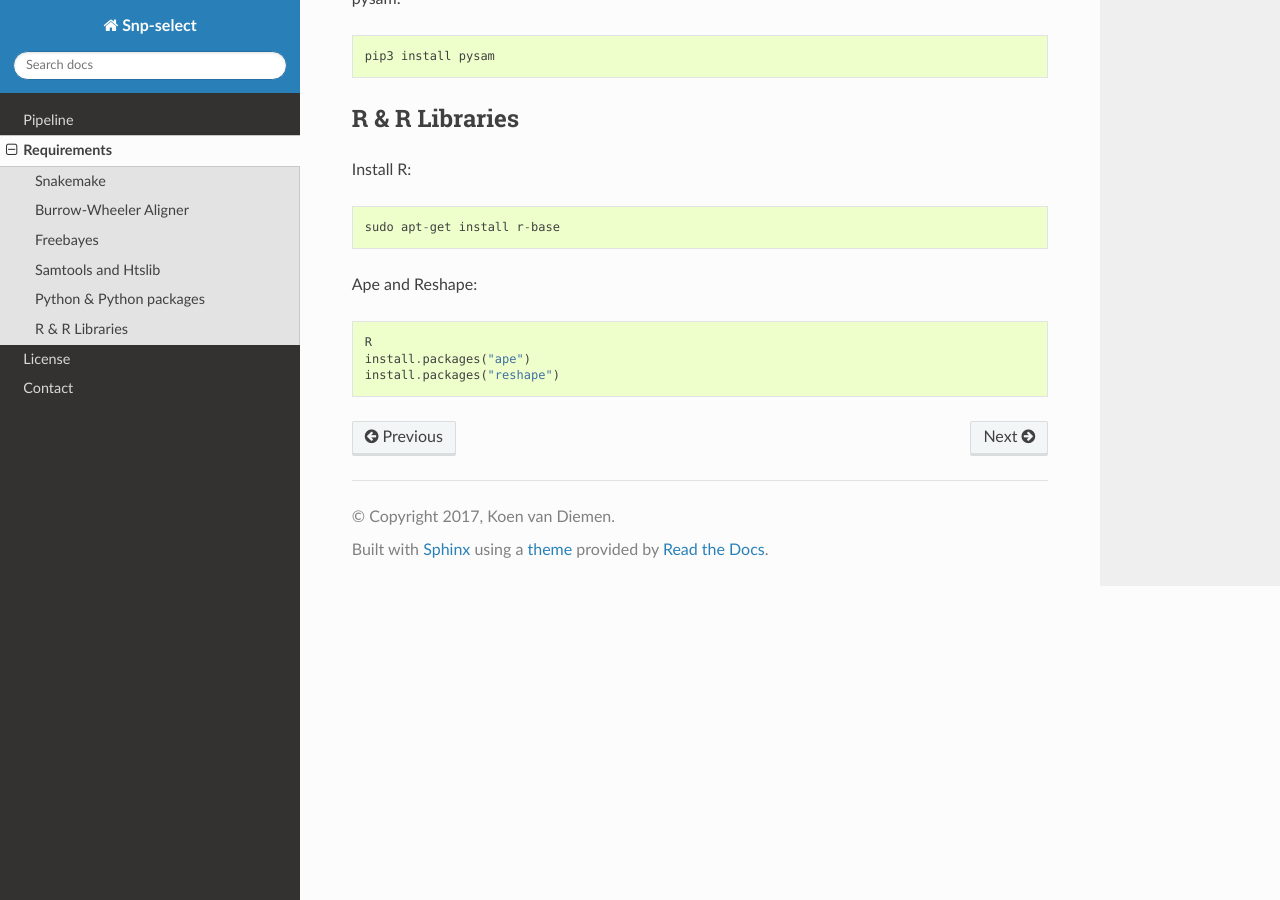
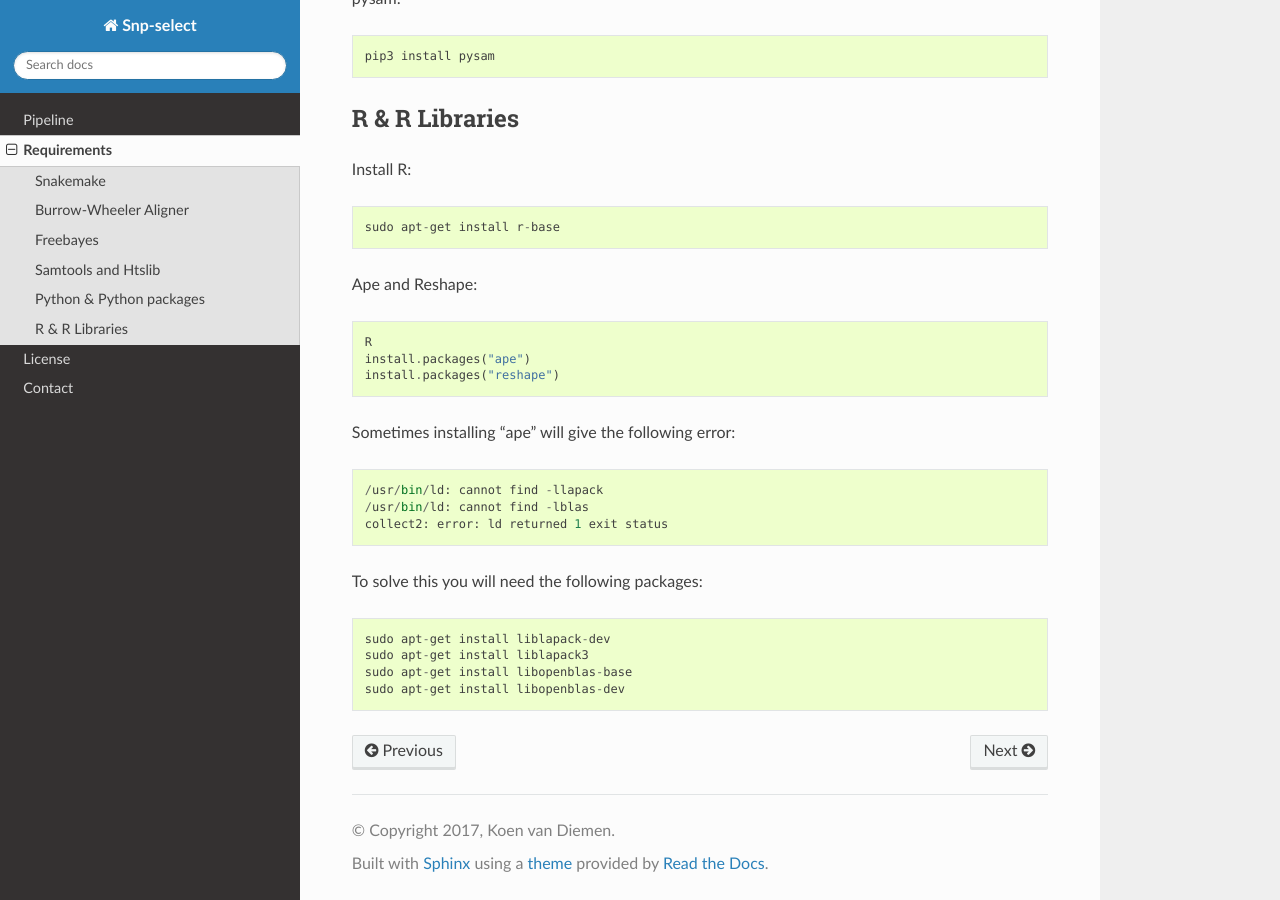
Before and after one commit to vdkoen/SNP-select, a Sphinx documentation site: the page built from docs/source/Installation.rst, in a window 1280 px wide and 900 px high, scrolled down 1913 px. Built offline with Sphinx 7.4.7 and the Read the Docs theme 2.0.0, drawn with Linux system fonts in a browser that asks for light colours.

Commit message:
added versions for the requirements, and additional problem fixes

```diff
--- a/docs/source/Installation.rst
+++ b/docs/source/Installation.rst
@@ -85,3 +85,18 @@ Ape and Reshape::
     R
     install.packages("ape")
     install.packages("reshape")
+
+
+
+Sometimes installing "ape" will give the following error::
+
+    /usr/bin/ld: cannot find -llapack
+    /usr/bin/ld: cannot find -lblas
+    collect2: error: ld returned 1 exit status
+
+To solve this you will need the following packages::
+
+    sudo apt-get install liblapack-dev
+    sudo apt-get install liblapack3
+    sudo apt-get install libopenblas-base
+    sudo apt-get install libopenblas-dev
```
